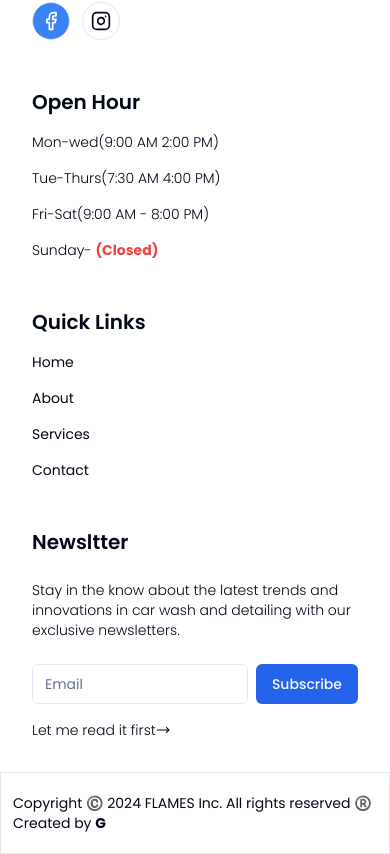
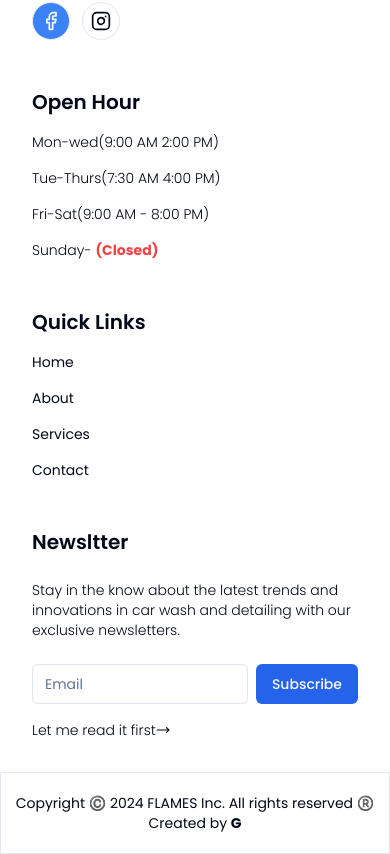
Before and after one commit to yuransimao/Carwash-website, a React (Vite) app: page / in a window 390 px wide. Shown: the part 2934-3788 px from the top of the page. Built offline with nearby package versions, Linux system fonts and the light colour scheme.

Commit message:
chore:update

```diff
--- a/src/components/ui/footer.jsx
+++ b/src/components/ui/footer.jsx
@@ -59,7 +59,7 @@ function Footer() {
             </div>
 
             <div className='flex items-center justify-center border-[1px] border-solid px-3 py-5'>
-                <p className='text-sm'>Copyright  ©️ 2024 FLAMES Inc. All rights reserved ®️ Created by <span className='font-bold'>G</span></p>
+                <p className='text-sm text-center'>Copyright  ©️ 2024 FLAMES Inc. All rights reserved ®️ Created by <span className='font-bold'>G</span></p>
 
             </div>
         </footer>
--- a/src/components/ui/header.jsx
+++ b/src/components/ui/header.jsx
@@ -11,7 +11,8 @@ function Header() {
 
     useEffect(() => {
         window.addEventListener("resize", function(){
-            this.innerWidth >= 1024 ? setMenuResponViseble(false) : setMenuResponViseble(true)
+            this.innerWidth <= 1024 ? setMenuResponViseble(true) : setMenuResponViseble(false);
+
         })
 
         window.addEventListener("scroll", function(){
@@ -40,7 +41,7 @@ function Header() {
                </ul>
 
                <div className='flex lg:hidden md:hidden'>
-                    {MenuResponViseble && <MenuResponsive/>}
+               <MenuResponsive/>
                </div>
 
             </div>
--- a/src/pages/home/components/section1.jsx
+++ b/src/pages/home/components/section1.jsx
@@ -91,7 +91,7 @@ function Section1() {
   return (
     <React.Fragment>
 
-      <div className='px-8 py-28 flex flex-col  justify-center items-center'>
+      <div className='px-2 lg:px-8 md:px-8 py-28 flex flex-col  justify-center items-center'>
         <div className='mb-24 text-center flex flex-col justify-center items-center gap-2'>
           <h3 className='text-blue-700 font-semibold '>Washing Plan</h3>
           <Separator className="w-1/4 h-1 rounded-full bg-blue-500"/>
```
